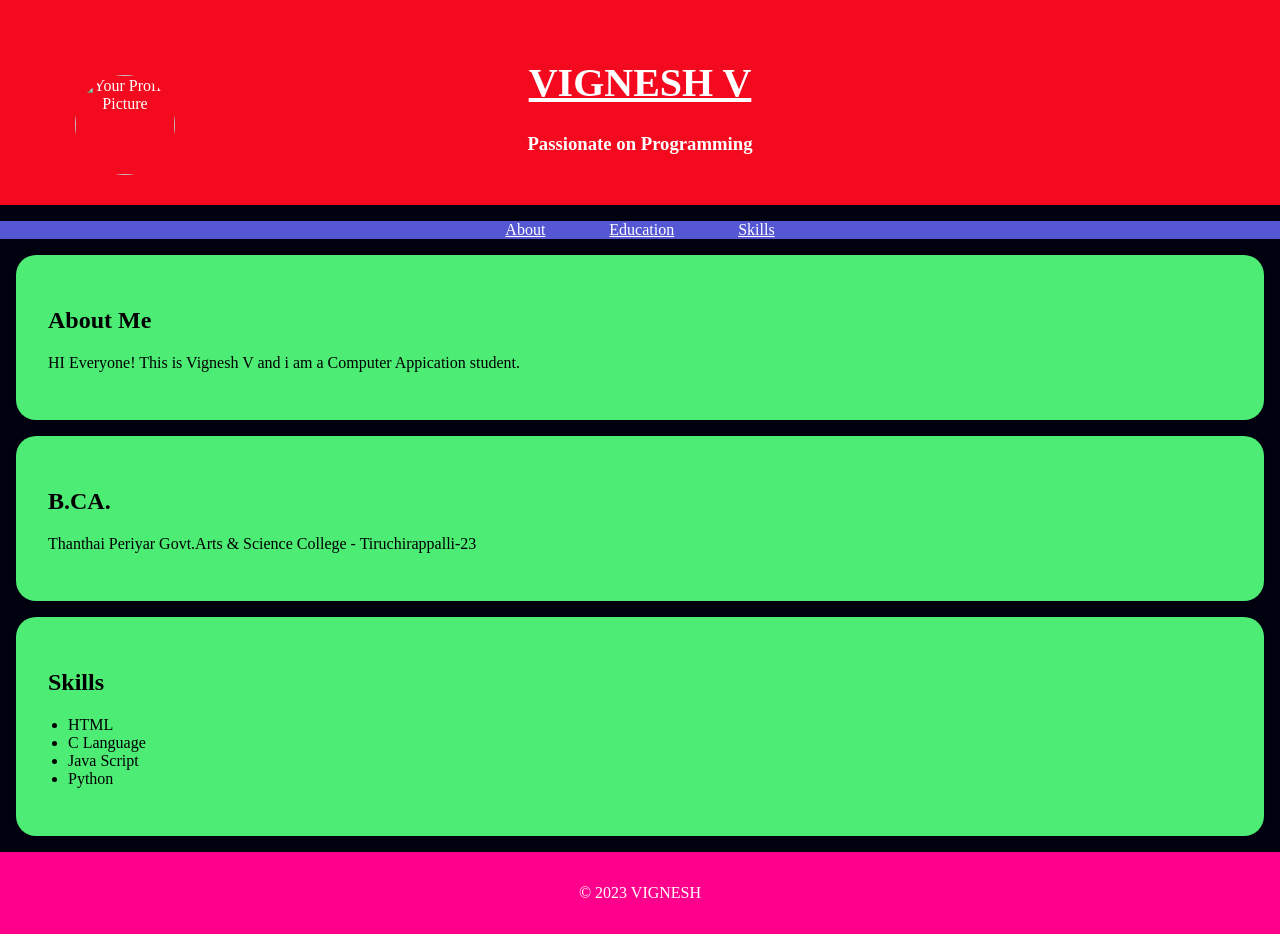
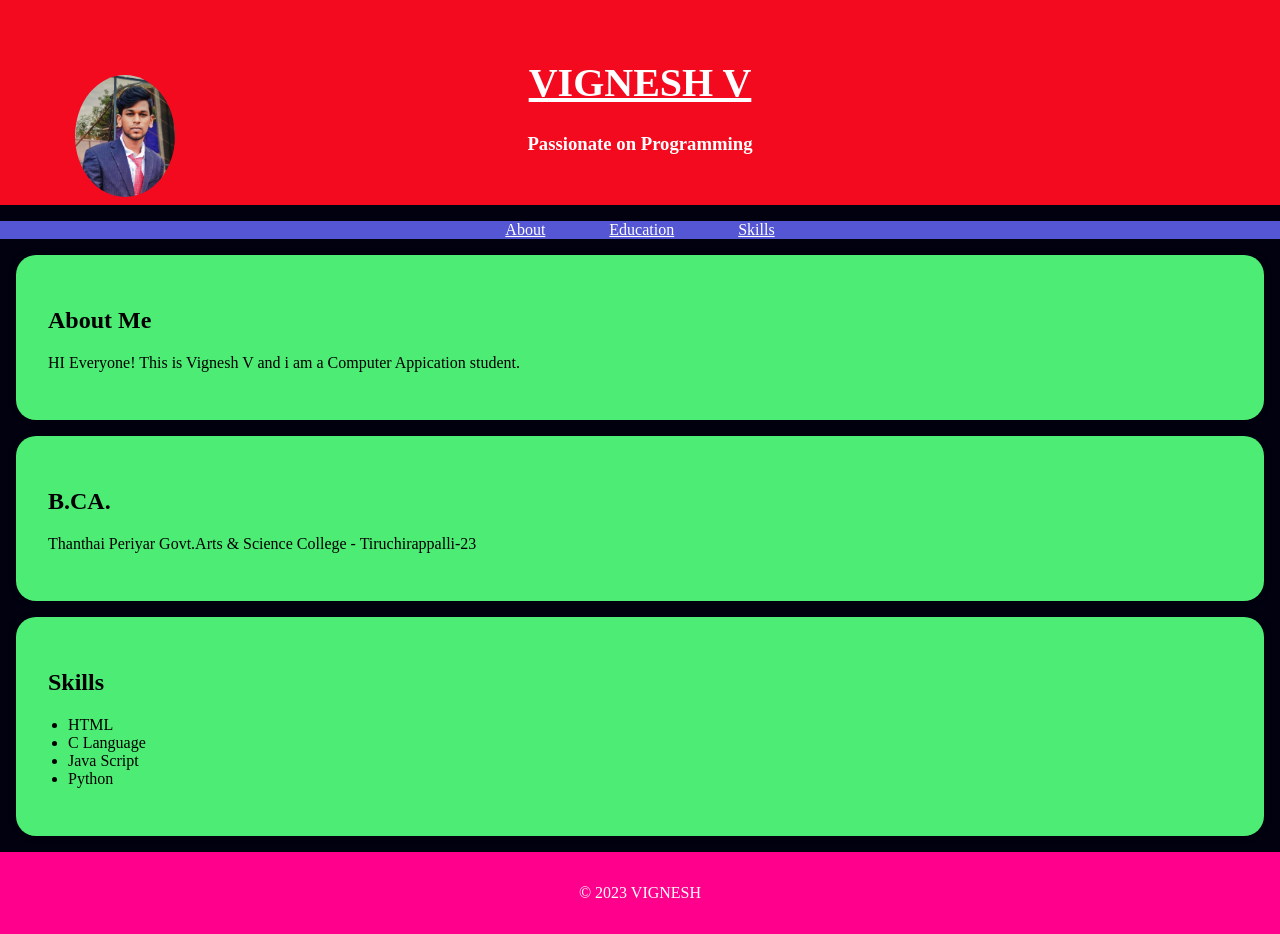
Before and after one commit to Vigneshvicky6030/Digital-portfolio, a plain HTML site: page index.html in a window 1280 px wide. Drawn offline with Linux system fonts and the light colour scheme.

Commit message:
Update index.html

```diff
--- a/index.html
+++ b/index.html
@@ -80,7 +80,7 @@
     <header>
         <div class="header-content">
 	<!-- Add your profile picture here -->
-	<img src="1.jpeg" alt="Your Profile Picture" class="profile-picture">
+	<img src="IMG-20231030-WA0038.jpg" alt="Your Profile Picture" class="profile-picture">
 	<h1><u>VIGNESH V</u></h1>
         <h3>Passionate on Programming</h3>
 	</div>
```
